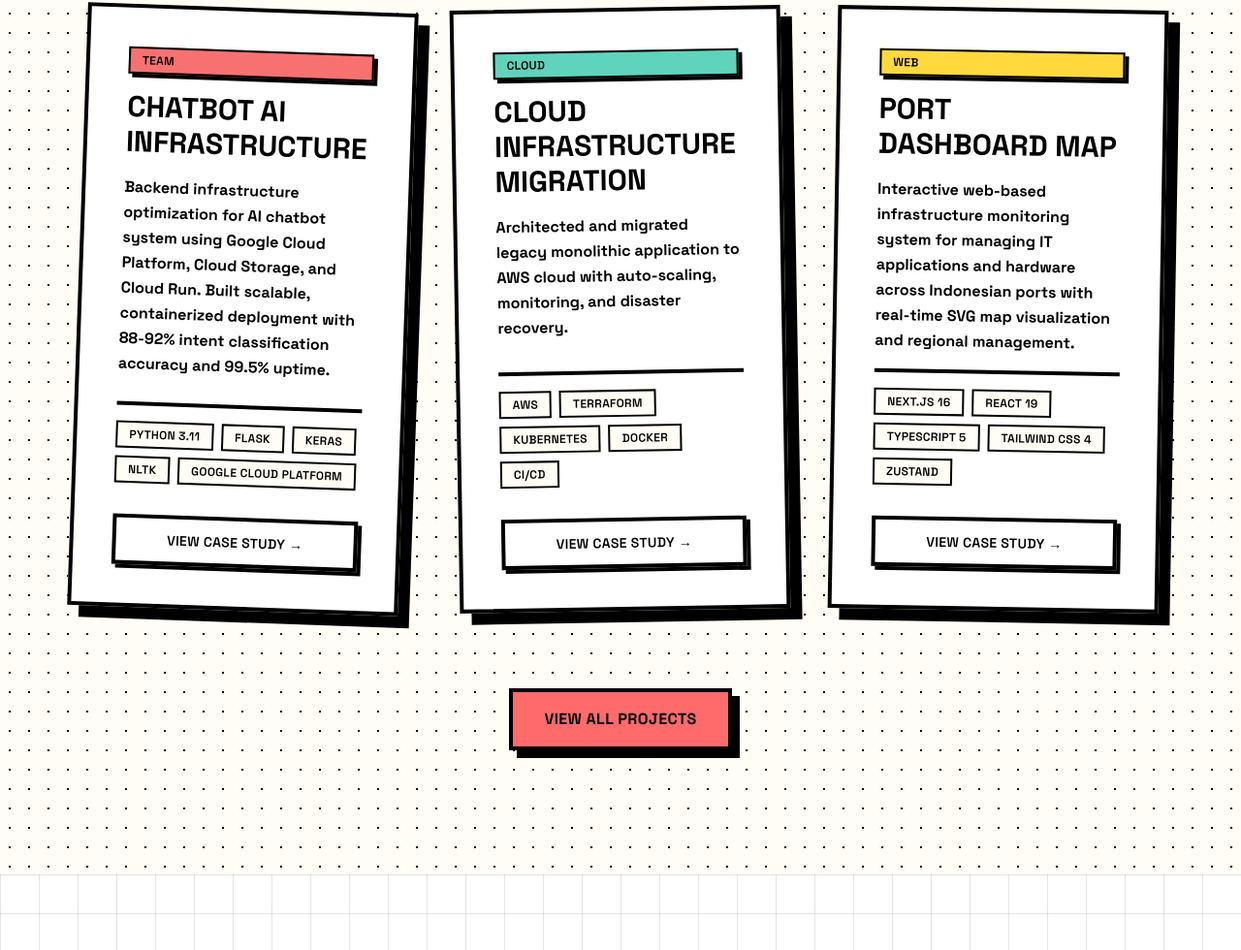
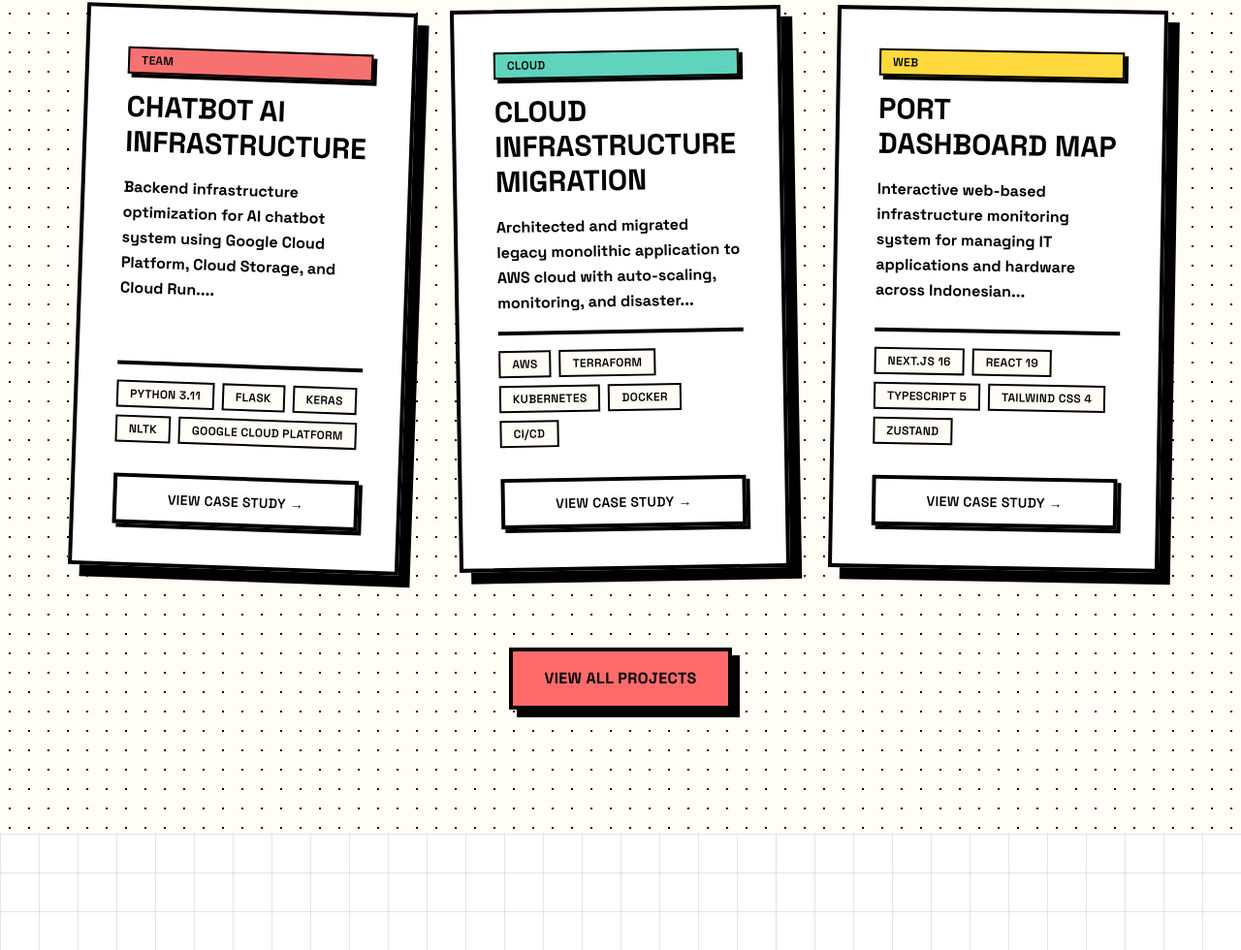
Before and after one commit to raflimuhammadd/portfolio-rafhmuh, an Astro site: page / in a window 1280 px wide. Shown: the part 3080-4060 px from the top of the page at 97% size. Built offline with nearby package versions, Linux system fonts and the light colour scheme; Astro itself is replaced by a stand-in of ours.

Commit message:
feat: add truncate utility function and implement it in ProjectsGrid to limit project description length

```diff
--- a/src/components/sections/ProjectsGrid.astro
+++ b/src/components/sections/ProjectsGrid.astro
@@ -5,6 +5,7 @@ import Badge from '../ui/Badge.astro';
 import Button from '../ui/Button.astro';
 import { getCategoryVariant } from '../../utils/categoryColors';
 import { getCollection } from 'astro:content';
+import { truncate } from '../../utils/truncate';
 
 const allProjects = await getCollection('projects');
 const featuredProjects = allProjects.filter((p: typeof allProjects[0]) => p.data.featured).slice(0, 3);
@@ -37,7 +38,7 @@ const featuredProjects = allProjects.filter((p: typeof allProjects[0]) => p.data
             </h3>
 
             <p class="font-bold text-base leading-relaxed flex-1">
-              {project.data.description}
+              {truncate(project.data.description, 120)}
             </p>
 
             <div class="flex flex-wrap gap-2 pt-4 border-t-4 border-neo-black">
--- /dev/null
+++ b/src/utils/truncate.ts
@@ -0,0 +1,13 @@
+export function truncate(text: string, maxLength: number): string{
+    if (text.length <= maxLength) {
+        return text;
+    }
+
+    const truncated = text.slice(0, maxLength);
+    const lastSpace = truncated.lastIndexOf(' ');
+
+    if (lastSpace > 0) {
+        return truncated.slice(0, lastSpace) + '...';
+    }
+    return truncated + '...';
+}
```
